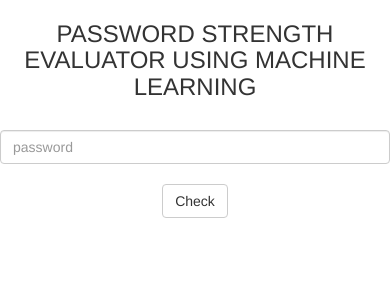
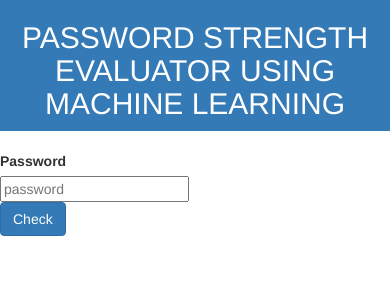
Before and after one commit to poojasahani10/Password-strength, a Flask app: page / in a window 390 px wide. Shown: the top 300 px of the page. Run offline with Flask 3, Linux system fonts and the light colour scheme; some libraries are stand-ins or nearby versions.

Commit message:
Update index.html

```diff
--- a/templates/index.html
+++ b/templates/index.html
@@ -7,27 +7,25 @@
     <title>Password Strength Recognition using Machine Learning</title>
 
     <!-- Bootstrap -->
-    <link href="{{ url_for('static', filename = '/css/bootstrap.min.css') }}" rel="stylesheet">
+    <link href="{{ url_for('static', filename = 'css/bootstrap.min.css') }}" rel="stylesheet">
+    <script src="/static/js/bootstrap.min.js"></script>
   </head>
   <body>
-      <div class="row text-center">
-        <div class="col-md-4"></div>
-        <div class="col-md-4">
-          <h3>PASSWORD STRENGTH EVALUATOR USING MACHINE LEARNING</h3><br>
-          <form method="POST" action="/main/" class="form-group">
-            <input type="text" name="password" class="form-control" placeholder="password" value="{{ request.form.password }}"><br>
-            <button type="submit" name="submit" class="btn btn-default">Check</button>
-          </form>
-        </div><!-- ./col-md-4 -->
-        <div class="col-md-4"></div>
-      </div><!-- ./row -->
+    <nav class="navbar navbar-expand-lg navbar-light bg-primary mb-3   " style="text-align: center;">
+      <div class="container-fluid justify-content-center align-items-center" style="text-align: center;" >
+        <h2 class=" mb-lg-4 mt-4"  href="#" >PASSWORD STRENGTH EVALUATOR USING MACHINE LEARNING</h2>
+      </div>
+    </nav>
 
-      <div class="row text-center">
-        <div class="col-md-4"></div>
-        <div class="col-md-4">
-        </div><!-- ./col-md-4 -->
-        <div class="col-md-4"></div>
-      </div><!-- ./row -->
+    <form class="d-flex justify-content-center align-items-center input-group-text mb-5" method="POST" action="/main/" >
+      <div class="mb-3 mt-4">
+      <div class="mb-3">
+        <label for="exampleInputPassword1" class="form-label">Password</label> <br>
+        <input type="text"  id="exampleInputPassword1" name="password" placeholder="password" value="{{ request.form.password }}">
+      </div>
+      <button type="submit" class="btn btn-primary">Check</button>
+    </form>
+
 
     <!-- jQuery (necessary for Bootstrap's JavaScript plugins) -->
     <script src="{{ url_for('static', filename = 'js/jquery.js') }}"></script>
```
